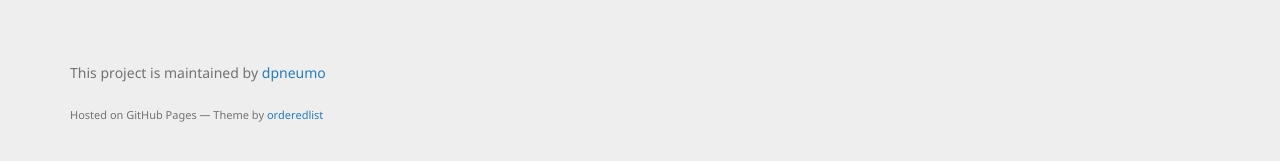
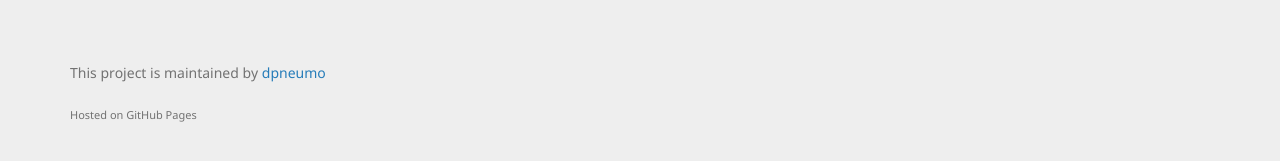
Before and after one commit to dpneumo/biology, a Jekyll site: the page built from pages/welcome.html, in a window 1280 px wide. Shown: the part 706-867 px from the top of the page. Built offline with Jekyll 4.4.1, drawn with Linux system fonts in a browser that asks for light colours; nearby versions of some CDN libraries.

Commit message:
Modify _config.yml. Cleanup navbar

```diff
--- a/_config.yml
+++ b/_config.yml
@@ -1,30 +1,25 @@
 # Welcome to Jekyll!
 #
 # This config file is meant for settings that affect your whole blog, values
-# which you are expected to set up once and rarely edit after that. If you find
-# yourself editing this file very often, consider using Jekyll's data files
-# feature for the data you need to update frequently.
+# which you are expected to set up once and rarely edit after that.
 #
 # For technical reasons, this file is *NOT* reloaded automatically when you use
 # 'bundle exec jekyll serve'. If you change this file, please restart the server process.
 
 # Site settings
-# These are used to personalize your new site. If you look in the HTML files,
-# you will see them accessed via {{ site.title }}, {{ site.email }}, and so on.
-# You can create any custom variable you would like, and they will be accessible
-# in the templates via {{ site.myvariable }}.
 title: Biology FYI
 email: your-email@example.com
 description: >- # this means to ignore newlines until "baseurl:"
   This site hopes to provide usefull and entertaining information about UTA biology.
-baseurl: "/biology" # the subpath of your site, e.g. /blog
-url: "" # the base hostname & protocol for your site, e.g. http://example.com
+baseurl: "/biology"
+url: ""
+
+# Social media profiles - feel free to add more here
 #twitter_username: jekyllrb
 github_username:  dpneumo
 
 # Build settings
 markdown: kramdown
-# theme: minima
 plugins:
   - jekyll-feed
   - jekyll-seo-tag
--- a/_includes/footer.html
+++ b/_includes/footer.html
@@ -2,5 +2,5 @@
   {% if site.github.is_project_page %}
   <p>This project is maintained by <a href="{{ site.github.owner_url }}">{{ site.github.owner_name }}</a></p>
   {% endif %}
-  <p><small>Hosted on GitHub Pages &mdash; Theme by <a href="https://github.com/orderedlist">orderedlist</a></small></p>
+  <p><small>Hosted on GitHub Pages</small></p>
 </footer>
--- a/_includes/navbar.html
+++ b/_includes/navbar.html
@@ -1,5 +1,5 @@
 <nav class="navbar navbar-expand-lg navbar-light bg-light">
-  <a class="navbar-brand" href="{{ site.baseurl }}">Biology FYI</a>
+  <a class="navbar-brand" href="{{ site.baseurl | relative }}">Biology FYI</a>
   <button class="navbar-toggler" type="button" data-toggle="collapse" data-target="#navbarSupportedContent" aria-controls="navbarSupportedContent" aria-expanded="false" aria-label="Toggle navigation">
     <span class="navbar-toggler-icon"></span>
   </button>
@@ -7,19 +7,19 @@
   <div class="collapse navbar-collapse" id="navbarSupportedContent">
     <ul class="navbar-nav mr-auto">
       <li class="nav-item">
-        <a class="nav-link" href="{{ site.baseurl | relative }}/biology/home">Home</a>
+        <a class="nav-link" href="{{ site.baseurl | relative }}/home">Home</a>
       </li>
       <li class="nav-item">
-        <a class="nav-link" href="{{ site.baseurl | relative }}/biology/welcome2">Welcome2</a>
+        <a class="nav-link" href="{{ site.baseurl | relative }}/welcome2">Welcome2</a>
       </li>
       <li class="nav-item dropdown">
         <a class="nav-link dropdown-toggle" href="#" id="navbarDropdown" role="button" data-toggle="dropdown" aria-haspopup="true" aria-expanded="false">
           Dropdown
         </a>
         <div class="dropdown-menu" aria-labelledby="navbarDropdown">
-          <a class="dropdown-item" href="{{ site.baseurl | relative }}/biology/page1">Page 1</a>
-          <a class="dropdown-item" href="{{ site.baseurl | relative }}/biology/page2">Page 2</a>
-          <a class="dropdown-item" href="{{ site.baseurl }}/biology/page3">Page 3</a>
+          <a class="dropdown-item" href="{{ site.baseurl | relative }}/page1">Page 1</a>
+          <a class="dropdown-item" href="{{ site.baseurl | relative }}/page2">Page 2</a>
+          <a class="dropdown-item" href="{{ site.baseurl | relative }}/page3">Page 3</a>
         </div>
       </li>
     </ul>
```
